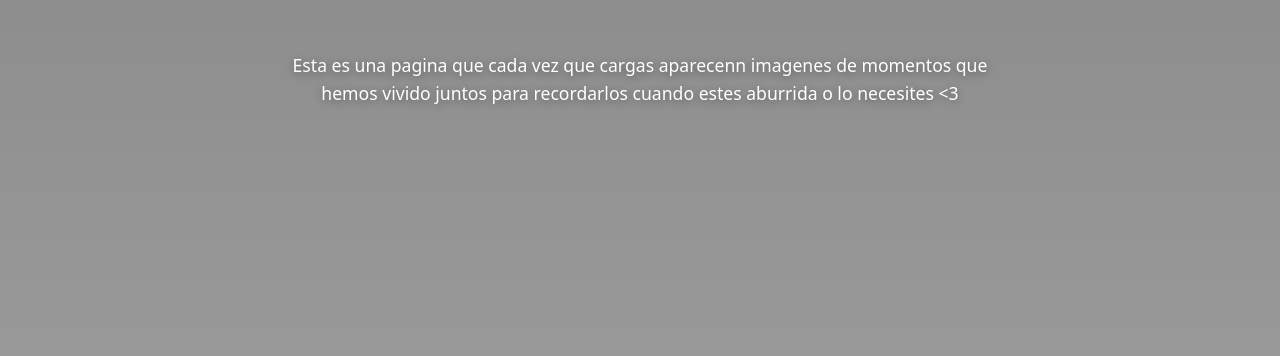
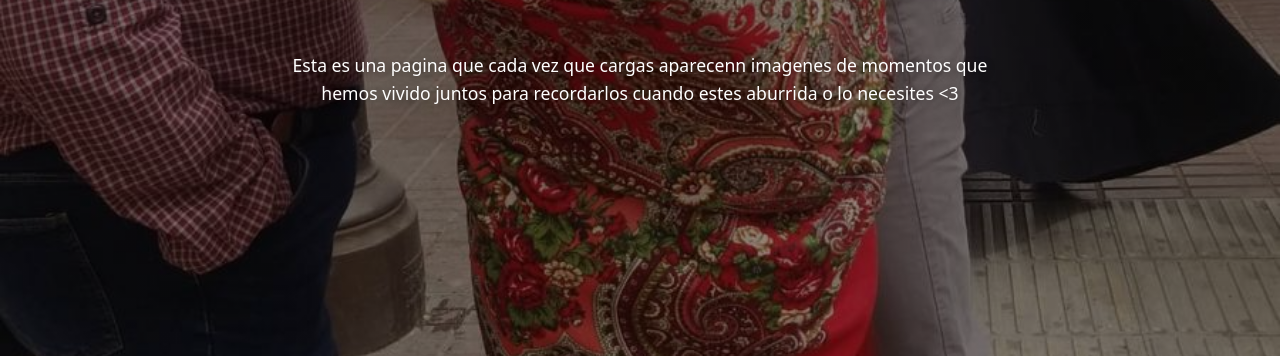
Before and after one commit to puagati/adri, a plain HTML site: page index.html in a window 1280 px wide. Shown: the part 444-800 px from the top of the page. Drawn offline with Linux system fonts and the light colour scheme.

Commit message:
Update image paths to include 'imagenes/' prefix

```diff
--- a/index.html
+++ b/index.html
@@ -87,21 +87,21 @@
       'imagenes/IMG-20251026-WA0033.jpg',
       'imagenes/IMG-20251026-WA0034.jpg',
       'imagenes/IMG_4375.JPG',
-      '184D9696-23AD-4A62-8A8A-F33263023EA8.jpeg',
-      '47151830-3C55-43F4-96D5-8B4352080F9A.jpeg',
-      '49CB6617-6AFE-41DF-A37F-AA770FFF8918.jpeg',
-      '5279B9A3-D155-4BA5-8DF1-4EF1D7016BBC.jpeg',
-      '5750D4AD-B4C8-477C-ADAC-29E84D854ECF.jpeg',
-      '5B0DB02B-26A1-4EFF-BA8F-5855E133A5C1.jpeg',
-      '62374553-D054-4582-A81C-45E67D6F9BC5.jpeg',
-      '68EC6CE8-EBD5-4A82-A930-033A1B5FE12F.jpeg',
-      '890F8C82-764E-4008-B265-3E01F1EBBBFD.jpeg',
-      'B11E6D69-A5DB-4392-B1A4-D25C129B17D1.jpeg',
-      'B50D4650-6FC8-4231-B4AA-0E39452CD235.jpeg',
-      'D0DB7B7D-60B3-4565-B814-4E234AF12995.jpeg',
-      'F2D5F3E9-EDD9-4A4D-AE97-DD1816CB3585.jpeg',
-      'F5747970-1597-4DB9-AFD0-8AF4B3CD7B41.jpeg',
-      'F9F6B4C4-BD44-45C6-A9A5-8BAB794FB902.jpeg'
+      'imagenes/184D9696-23AD-4A62-8A8A-F33263023EA8.jpeg',
+      'imagenes/47151830-3C55-43F4-96D5-8B4352080F9A.jpeg',
+      'imagenes/49CB6617-6AFE-41DF-A37F-AA770FFF8918.jpeg',
+      'imagenes/5279B9A3-D155-4BA5-8DF1-4EF1D7016BBC.jpeg',
+      'imagenes/5750D4AD-B4C8-477C-ADAC-29E84D854ECF.jpeg',
+      'imagenes/5B0DB02B-26A1-4EFF-BA8F-5855E133A5C1.jpeg',
+      'imagenes/62374553-D054-4582-A81C-45E67D6F9BC5.jpeg',
+      'imagenes/68EC6CE8-EBD5-4A82-A930-033A1B5FE12F.jpeg',
+      'imagenes/890F8C82-764E-4008-B265-3E01F1EBBBFD.jpeg',
+      'imagenes/B11E6D69-A5DB-4392-B1A4-D25C129B17D1.jpeg',
+      'imagenes/B50D4650-6FC8-4231-B4AA-0E39452CD235.jpeg',
+      'imagenes/D0DB7B7D-60B3-4565-B814-4E234AF12995.jpeg',
+      'imagenes/F2D5F3E9-EDD9-4A4D-AE97-DD1816CB3585.jpeg',
+      'imagenes/F5747970-1597-4DB9-AFD0-8AF4B3CD7B41.jpeg',
+      'imagenes/F9F6B4C4-BD44-45C6-A9A5-8BAB794FB902.jpeg'
     ];
 
     // Elige una imagen aleatoria
```
